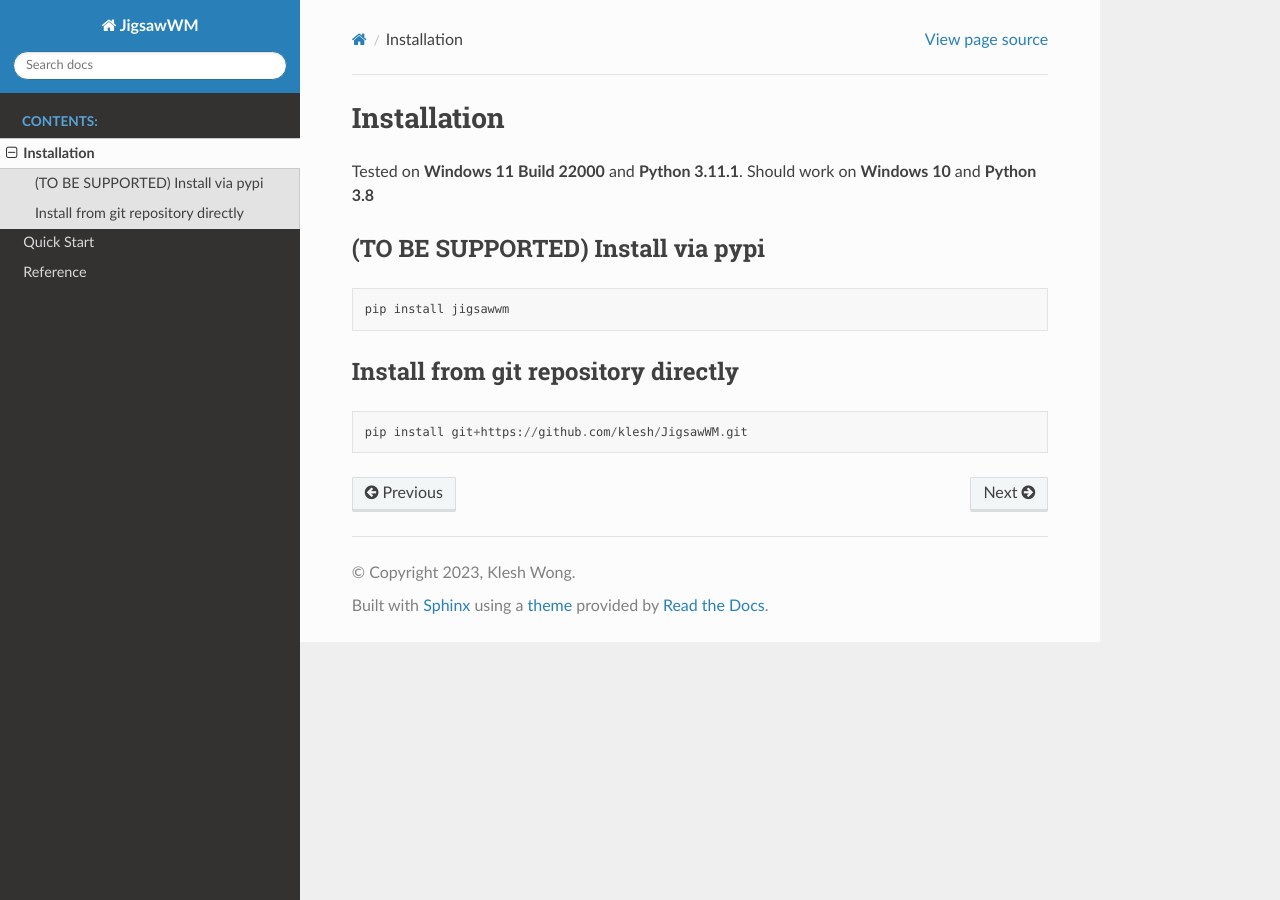
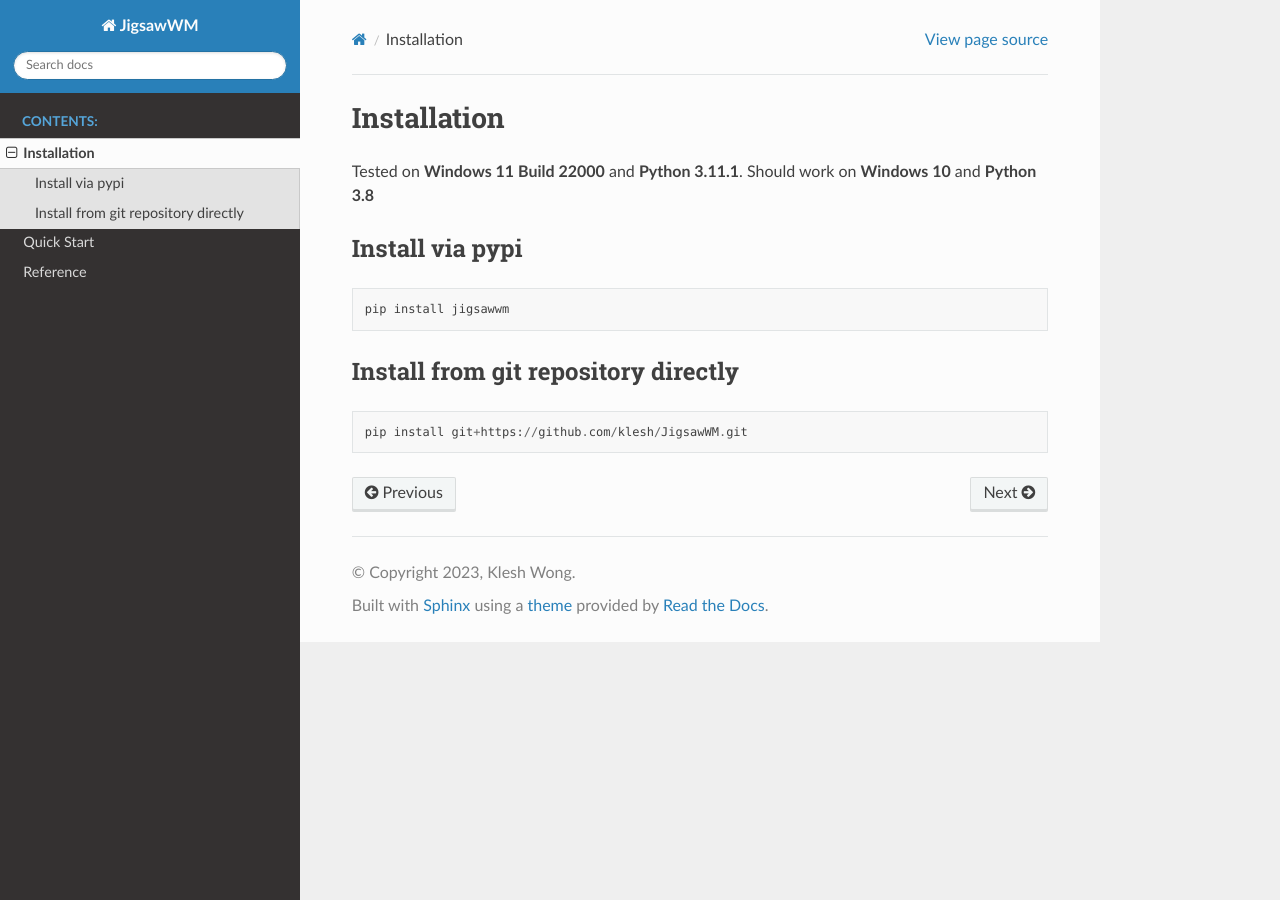
Before and after one commit to klesh/JigsawWM, a Sphinx documentation site: the page built from docs/installation.rst, in a window 1280 px wide. Built offline with Sphinx 7.4.7 and the Read the Docs theme 2.0.0, drawn with Linux system fonts in a browser that asks for light colours.

Commit message:
docs: update installation for rtd

```diff
--- a/docs/installation.rst
+++ b/docs/installation.rst
@@ -4,7 +4,7 @@ Installation
 Tested on **Windows 11 Build 22000** and **Python 3.11.1**.
 Should work on **Windows 10** and **Python 3.8**
 
-(TO BE SUPPORTED) Install via pypi
+Install via pypi
 ----------------------------------
 
 ::
```
